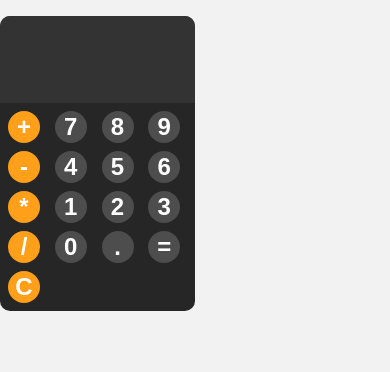
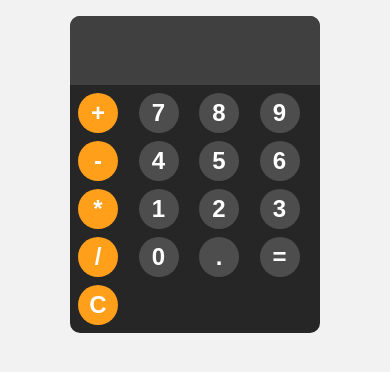
Before and after one commit to Dcassis/calculadora, a plain HTML site: page index.html in a window 390 px wide. Drawn offline with Linux system fonts and the light colour scheme.

Commit message:
segundo ajuste de responsividade

```diff
--- a/style.css
+++ b/style.css
@@ -11,16 +11,16 @@ body{
     font-family: arial, sans-serif;
      background-color: hsl(0, 0%, 15%);
      border-radius: 10px;
-     max-width: 50%;
+     max-width:250px;
      overflow: hidden;
 }
 
 #display{
     width: 100%;
     padding: 1rem;
-    font-size: 3rem;
+    font-size: 2rem;
     border: none;
-    background-color: hsl(0, 0%, 20%);
+    background-color: hsl(0, 0%, 25%);
     color: white;
 
 }
@@ -34,8 +34,8 @@ body{
 
 
 button{
-    width: 2rem;
-    height:2rem;
+    width: 2.5rem;
+    height:2.5rem;
     border-radius: 50%;
     border: none;
     background-color: hsl(0, 0%, 30%);
```
